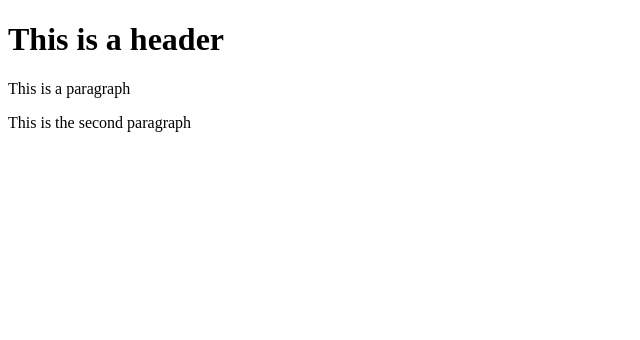
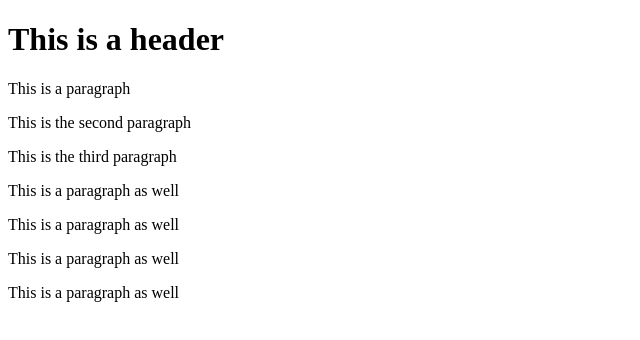
Before and after one commit to muneeb127/git-test, a website: page index.html in a window 1280 px wide. Shown: the whole page, without its empty margins (0-640 px from the left). Drawn offline with Linux system fonts and the light colour scheme.

Commit message:
fourth commit

```diff
--- a/index.html
+++ b/index.html
@@ -8,5 +8,10 @@
 	<h1>This is a header</h1>
 	<p>This is a paragraph</p>
 	<p>This is the second paragraph</p>
+	<p>This is the third paragraph</p>
+	<p>This is a paragraph as well</p>
+	<p>This is a paragraph as well</p>
+	<p>This is a paragraph as well</p>
+	<p>This is a paragraph as well</p>
 </body>
 </html>
```
Also changed, not shown: package.json (added, +24 -0 lines), 2 other files.
